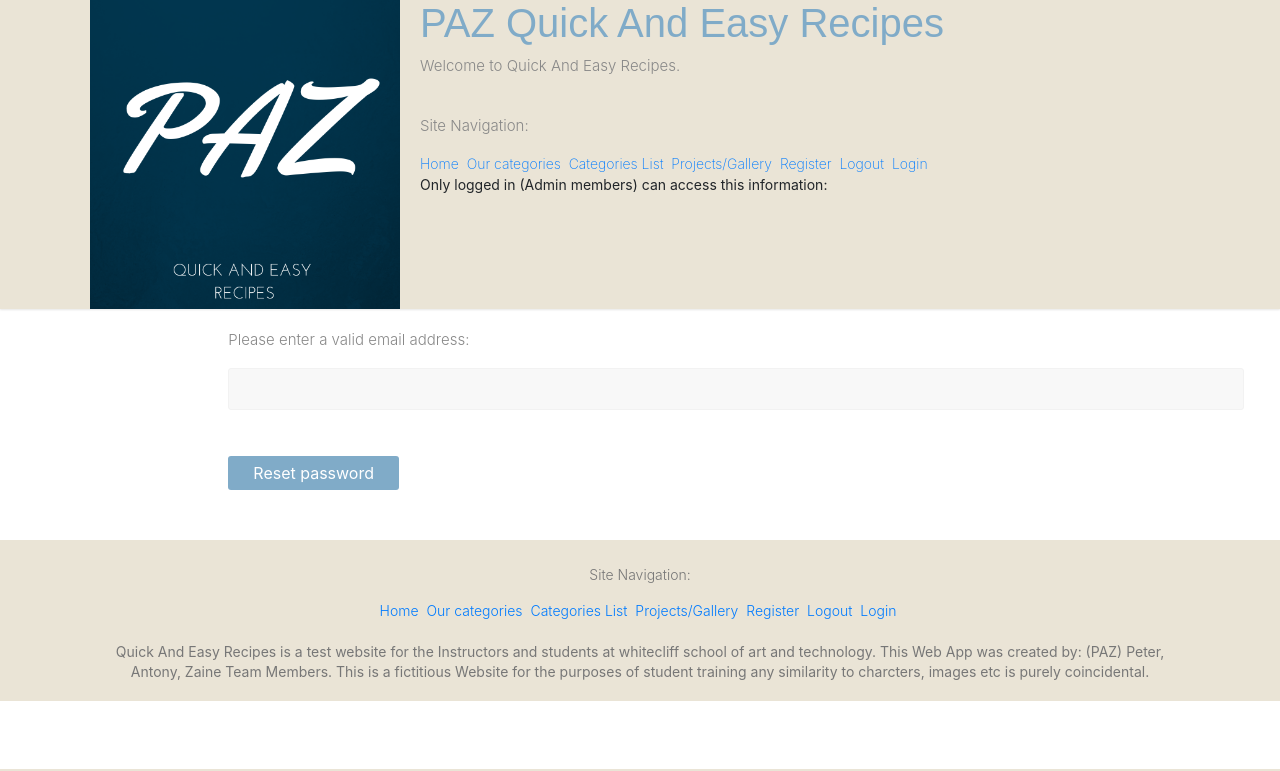
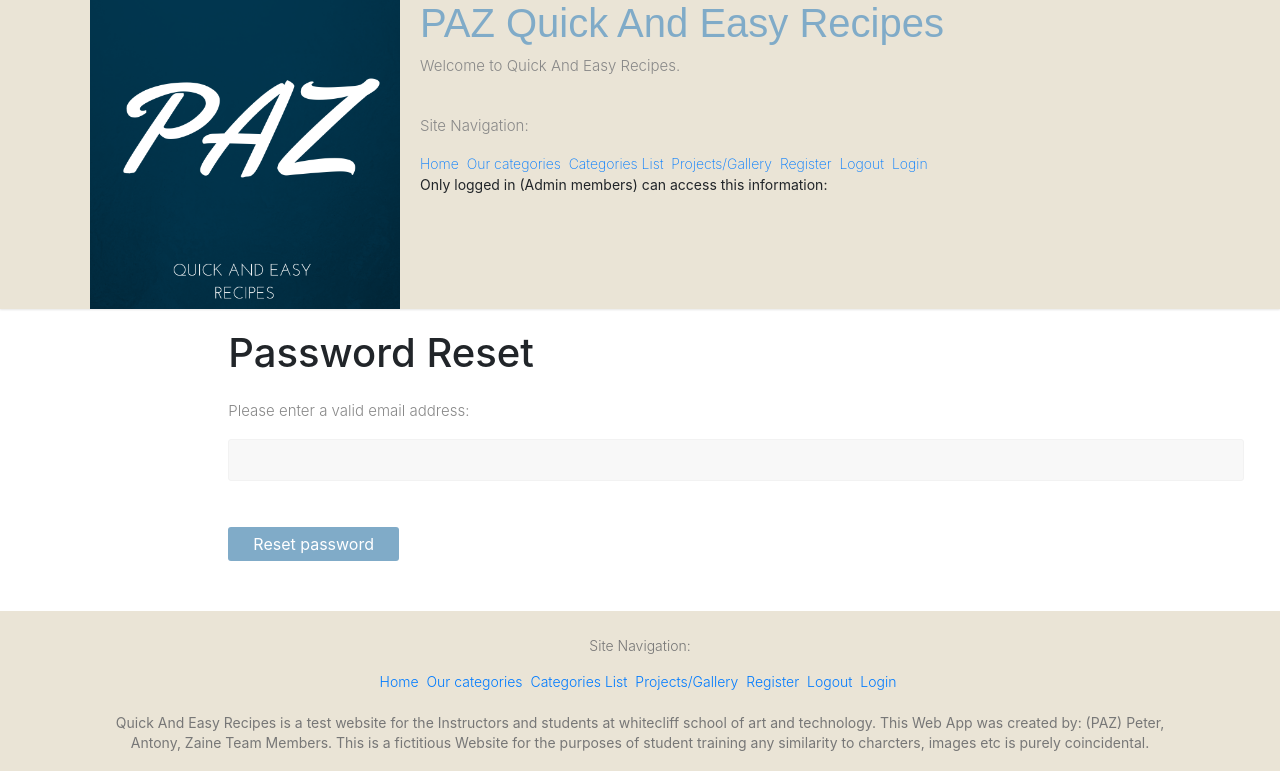
Before and after one commit to AntonyJones-92019124/Team-Project-Secure-Web-App-Team-Component-PAZ-, a Django app: page /accounts/password_reset/ in a window 1280 px wide. Shown: the part 31-802 px from the top of the page. Run offline with Django 3.2, Linux system fonts and the light colour scheme; some libraries are stand-ins or nearby versions.

Commit message:
Lost password form updated

```diff
--- a/templates/registration/password_reset_done.html
+++ b/templates/registration/password_reset_done.html
@@ -1,6 +1,7 @@
 {% extends "base.html" %}
 
 {% block content %}
+<br/>
   <p>We've emailed you instructions for setting your password. If they haven't arrived in a few minutes, check your spam folder.</p>
 
 {% endblock %}
--- a/templates/registration/password_reset_form.html
+++ b/templates/registration/password_reset_form.html
@@ -1,6 +1,8 @@
 {% extends "base.html" %}
 
 {% block content %}
+
+<h1>Password Reset</h1>
 
   <form action="" method="post">
     <p>Please enter a valid email address:</p>
```
